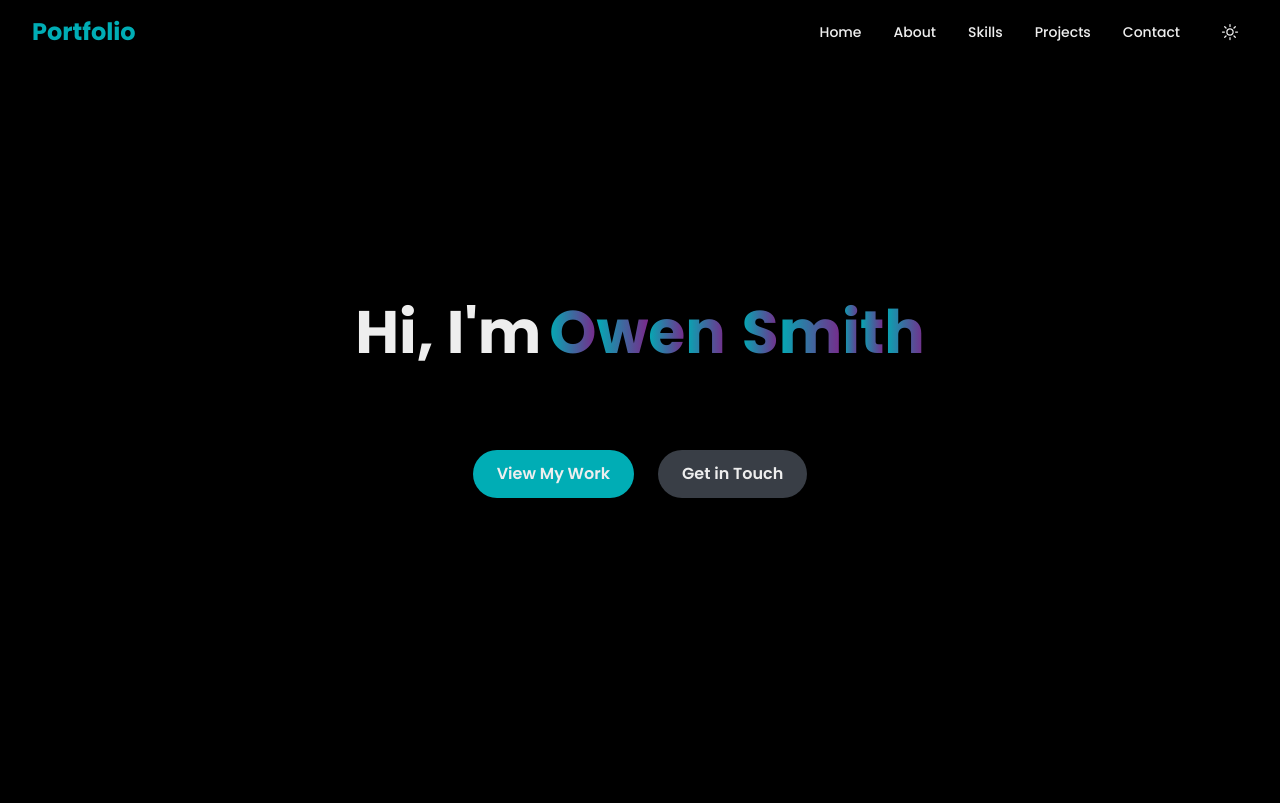
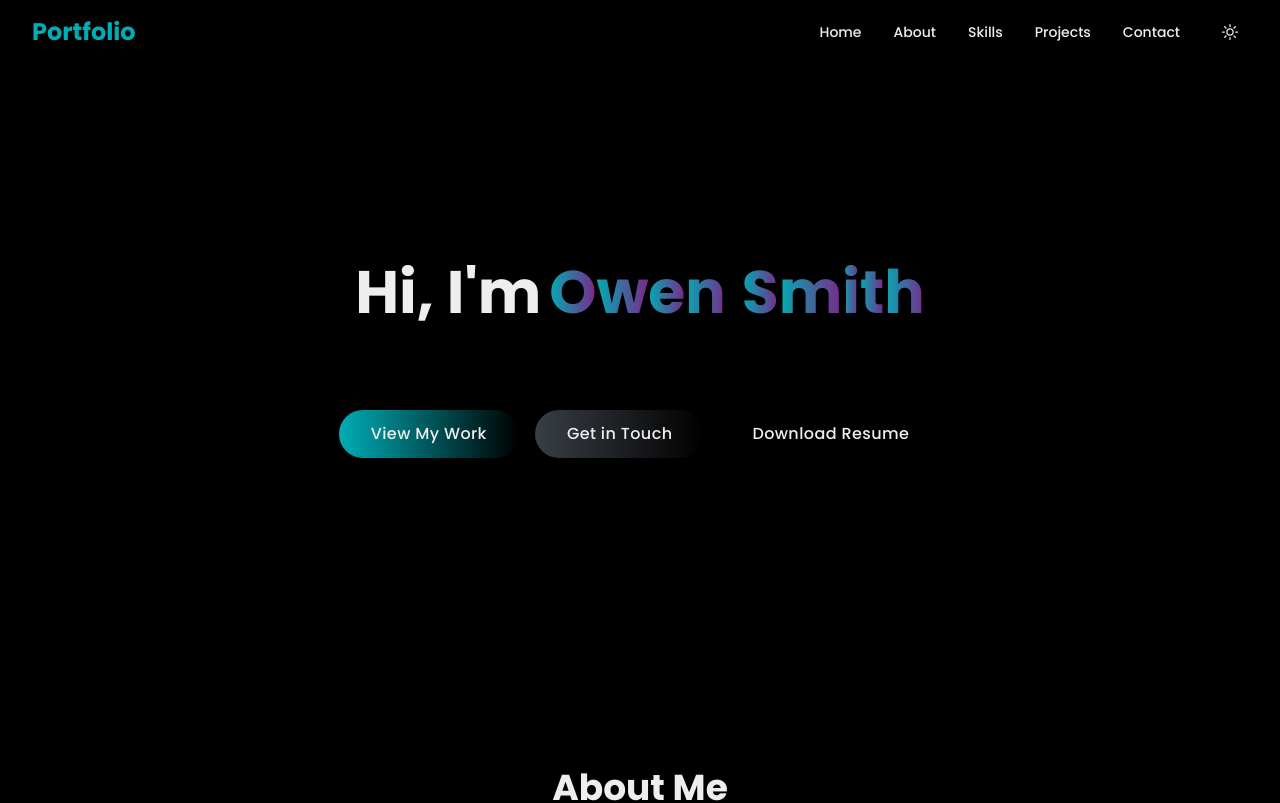
Before and after one commit to carved4/portfolio, a Next.js app: page / in a window 1280 px wide. Shown: the top 803 px of the page. Built offline with nearby package versions, Linux system fonts and the light colour scheme.

Commit message:
lol fix download button randomly getting removed

```diff
--- a/src/app/globals.css
+++ b/src/app/globals.css
@@ -7,6 +7,7 @@
   --secondary: #393E46;
   --background: #222831;
   --text: #EEEEEE;
+  --text-dark: #EEEEEE;
   --foreground-rgb: 255, 255, 255;
   --background-start-rgb: 0, 4, 15;
   --background-end-rgb: 0, 0, 0;
@@ -14,9 +15,10 @@
 
 .light {
   --primary: #00ADB5;
-  --secondary: #E8E8E8;
+  --secondary: #393E46;
   --background: #FFFFFF;
-  --text: #222831;
+  --text: #000000;
+  --text-dark: #000000;
 }
 
 .dark {
@@ -24,6 +26,7 @@
   --secondary: #393E46;
   --background: #000000;
   --text: #EEEEEE;
+  --text-dark: #EEEEEE;
 }
 
 /* Ensure smooth scrolling and proper viewport height on mobile */
--- a/src/components/About.tsx
+++ b/src/components/About.tsx
@@ -27,10 +27,10 @@ export default function About() {
           viewport={{ once: true }}
           className="max-w-3xl mx-auto text-center"
         >
-          <p className="text-text/80 text-lg mb-6">
+          <p className="text-text text-lg mb-6">
             I'm a third year student at Adrian College, majoring in Computer Science and minoring in Cloud Application Development. As a passionate developer, I'm driven to create innovative solutions to complex problems. With a strong foundation in modern web technologies, I aim to craft applications that deliver both real-world functionality and an exceptional user experience.
           </p>
-          <p className="text-text/80 text-lg">
+          <p className="text-text text-lg">
             When I'm not coding, you can find me diving into emerging technologies,
             contributing to open-source projects, delving deeper into AI and machine learning,
             or enjoying quality time with my girlfriend and cat.
--- a/src/components/Contact.tsx
+++ b/src/components/Contact.tsx
@@ -90,7 +90,7 @@ export default function Contact() {
           viewport={{ once: true }}
           className="max-w-3xl mx-auto text-center mb-12"
         >
-          <p className="text-text/80 text-lg">
+          <p className="text-text text-lg">
             I'm currently open for employment opportunities. Whether you have a question or
             just want to say hi, feel free to reach out!
           </p>
--- a/src/components/Hero.tsx
+++ b/src/components/Hero.tsx
@@ -112,7 +112,7 @@ export default function Hero() {
   return (
     <section
       id="home"
-      className="min-h-screen flex items-center justify-center relative overflow-hidden bg-background"
+      className="min-h-[90vh] flex items-center justify-center relative overflow-hidden bg-background"
       ref={containerRef}
       style={{ opacity: 0 }}
     >
@@ -142,34 +142,26 @@ export default function Hero() {
 
           <div
             ref={buttonsRef}
-            className="flex justify-center gap-6"
+            className="flex flex-wrap justify-center gap-4"
           >
             <motion.a
               href="#projects"
-              className="px-6 py-3 rounded-full bg-primary text-text font-semibold hover:bg-primary/90 transition-colors"
+              className="px-8 py-3 rounded-full bg-gradient-to-r from-primary to-primary/90 text-text font-medium tracking-wide shadow-lg shadow-primary/20 hover:shadow-xl hover:shadow-primary/30 transition-all duration-300"
               initial={{ scale: 1 }}
               whileHover={{
-                scale: 1.03,
-                y: -4,
+                scale: 1.02,
                 transition: {
-                  scale: {
-                    type: "spring",
-                    stiffness: 260,
-                    damping: 20
-                  },
-                  y: {
-                    type: "spring",
-                    stiffness: 260,
-                    damping: 20
-                  }
+                  type: "spring",
+                  stiffness: 400,
+                  damping: 10
                 }
               }}
               whileTap={{
                 scale: 0.98,
                 transition: {
                   type: "spring",
-                  stiffness: 300,
-                  damping: 15
+                  stiffness: 400,
+                  damping: 10
                 }
               }}
             >
@@ -177,34 +169,50 @@ export default function Hero() {
             </motion.a>
             <motion.a
               href="#contact"
-              className="px-6 py-3 rounded-full bg-secondary text-text font-semibold hover:bg-secondary/90 transition-colors"
+              className="px-8 py-3 rounded-full bg-gradient-to-r from-secondary to-secondary/90 text-text font-medium tracking-wide shadow-lg shadow-secondary/20 hover:shadow-xl hover:shadow-secondary/30 transition-all duration-300"
               initial={{ scale: 1 }}
               whileHover={{
-                scale: 1.03,
-                y: -4,
+                scale: 1.02,
                 transition: {
-                  scale: {
-                    type: "spring",
-                    stiffness: 260,
-                    damping: 20
-                  },
-                  y: {
-                    type: "spring",
-                    stiffness: 260,
-                    damping: 20
-                  }
+                  type: "spring",
+                  stiffness: 400,
+                  damping: 10
                 }
               }}
               whileTap={{
                 scale: 0.98,
                 transition: {
                   type: "spring",
-                  stiffness: 300,
-                  damping: 15
+                  stiffness: 400,
+                  damping: 10
                 }
               }}
             >
               Get in Touch
+            </motion.a>
+            <motion.a
+              href="/resume (1).pdf"
+              download
+              className="px-8 py-3 rounded-full bg-gradient-to-r from-accent to-accent/90 text-text font-medium tracking-wide shadow-lg shadow-accent/20 hover:shadow-xl hover:shadow-accent/30 transition-all duration-300"
+              initial={{ scale: 1 }}
+              whileHover={{
+                scale: 1.02,
+                transition: {
+                  type: "spring",
+                  stiffness: 400,
+                  damping: 10
+                }
+              }}
+              whileTap={{
+                scale: 0.98,
+                transition: {
+                  type: "spring",
+                  stiffness: 400,
+                  damping: 10
+                }
+              }}
+            >
+              Download Resume
             </motion.a>
           </div>
         </div>
--- a/src/components/Projects.tsx
+++ b/src/components/Projects.tsx
@@ -114,7 +114,8 @@ export default function Projects() {
                     src={project.image}
                     alt={project.title}
                     fill
-                    className="object-cover"
+                    className="object-cover object-center"
+                    sizes="(max-width: 768px) 100vw, (max-width: 1200px) 50vw, 33vw"
                   />
                 </motion.div>
                 <motion.div
@@ -148,12 +149,12 @@ export default function Projects() {
                   {project.icon && <project.icon className="w-6 h-6 text-primary" />}
                   <h3 className="text-xl font-semibold text-text">{project.title}</h3>
                 </div>
-                <p className="text-text/80 mb-4">{project.description}</p>
+                <p className="text-text mb-4">{project.description}</p>
                 <div className="flex flex-wrap gap-2">
                   {project.tech.map((tech) => (
                     <span
                       key={tech}
-                      className="px-3 py-1 text-sm bg-secondary/80 text-text/90 rounded-full"
+                      className="px-3 py-1 text-sm bg-secondary/80 text-text rounded-full"
                     >
                       {tech}
                     </span>
```
